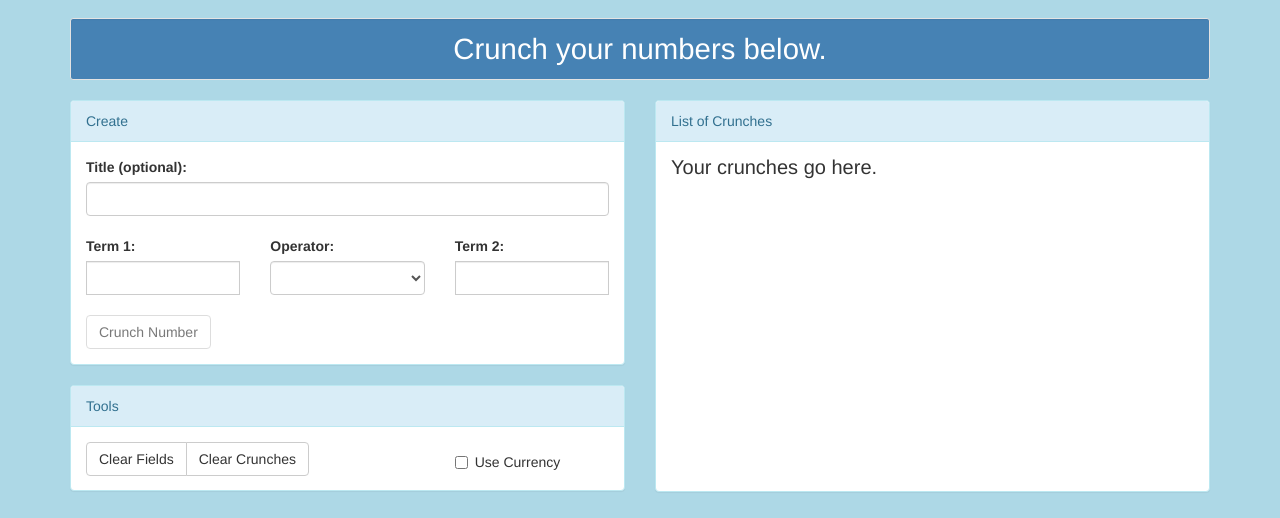
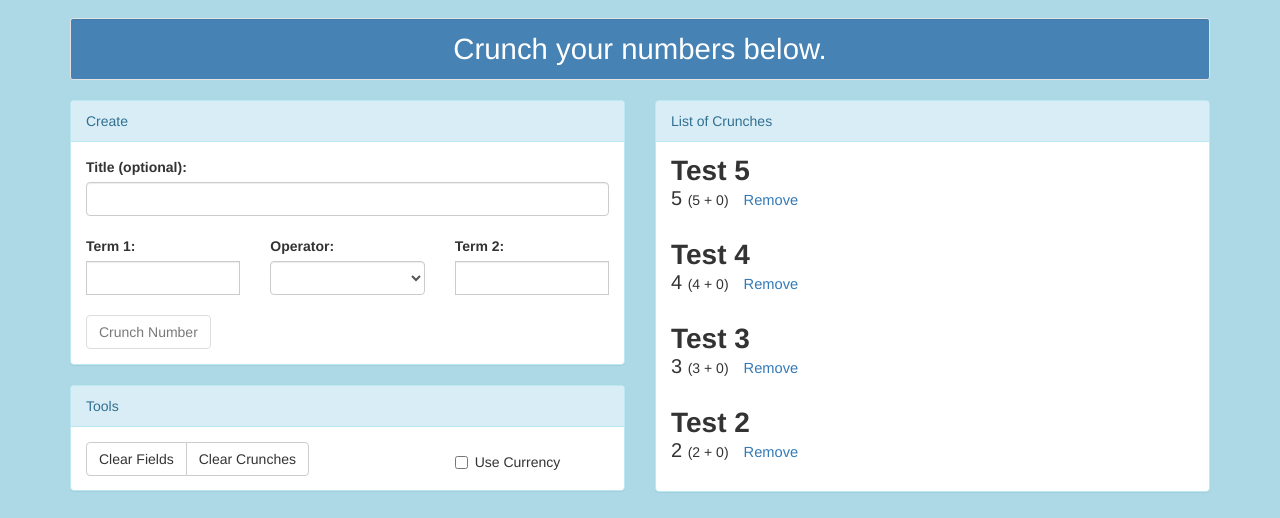
Before and after one commit to drodriguln/NumberCrunch, a plain HTML site: page index.html in a window 1280 px wide. Shown: the part 133-651 px from the top of the page. Drawn offline with nearby package versions, Linux system fonts and the light colour scheme; some packages are replaced by stand-ins of ours.

Commit message:
Crunches can now be removed from history.

```diff
--- a/animate.css
+++ b/animate.css
@@ -1,9 +1,9 @@
 .title-slide-left {
-  animation: titleSlideLeft 0.3s ease-out;
+  animation: titleSlideLeft 0.4s ease-out;
 }
 
 .title-slide-right {
-  animation: titleSlideRight 0.3s ease-out;
+  animation: titleSlideRight 0.4s ease-out;
 }
 
 .title-crunch-left {
--- a/app.js
+++ b/app.js
@@ -16,7 +16,15 @@ function($scope, $timeout) {
   $scope.crunchTitle = '';
   $scope.crunchIsActive = false;
   $scope.isCurrency = false;
-  $scope.crunches = [];
+  //$scope.crunches = [];
+  /* TEST DATA */
+  $scope.crunches = [
+    {title:'Test 1',crunch:1,formula:'1 + 0'},
+    {title:'Test 2',crunch:2,formula:'2 + 0'},
+    {title:'Test 3',crunch:3,formula:'3 + 0'},
+    {title:'Test 4',crunch:4,formula:'4 + 0'},
+    {title:'Test 5',crunch:5,formula:'5 + 0'}
+  ];
   $scope.operatorList = ['+','-','*','/'];
 
   $scope.crunch = function() {
@@ -84,6 +92,11 @@ function($scope, $timeout) {
 
   }
 
+  $scope.removeCrunch = function() {
+    var indexReversed =  Math.abs($scope.crunches.length - this.$index - 1);
+    $scope.crunches.splice(indexReversed, 1);
+  }
+
   $scope.clearInput = function() {
     $scope.output = '';
     $scope.input = '';
--- a/index.html
+++ b/index.html
@@ -112,14 +112,17 @@
         <div class="panel-body" ng-if="crunches.length > 0" ng-repeat="crunchObject in crunches | reverse">
           <div class="row">
             <div class="col-md-8">
+              <div class="crunch-text-title"><b>{{crunchObject.title}}</b></div>
               <table>
-                <tr>
-                  <td class="crunch-text-title"><b>{{crunchObject.title}}</b></td>
-                </tr>
                 <tr>
                   <td class="crunch-text">
                     {{crunchObject.crunch}}
                     <span class="crunch-text-formula"> ({{crunchObject.formula}})</span>
+                  </td>
+                  <td>
+                    <div class="remove-crunch-link">
+                      <a href="" ng-click="removeCrunch()">Remove</a>
+                    </div>
                   </td>
                 </tr>
               </table>
--- a/main.css
+++ b/main.css
@@ -30,6 +30,13 @@ body {
 
 .margin-bottom {
   margin-bottom:20px;
+}
+
+.remove-crunch-link {
+  margin-bottom: 0px;
+  margin-top: 5px;
+  margin-left: 15px;
+  font-size: 11pt;
 }
 
 @media(min-width: 768px) {
```
